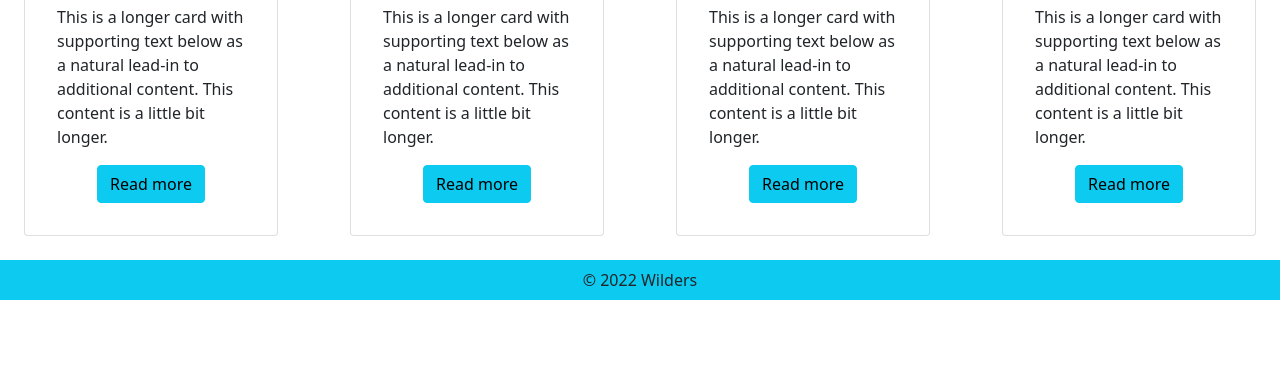
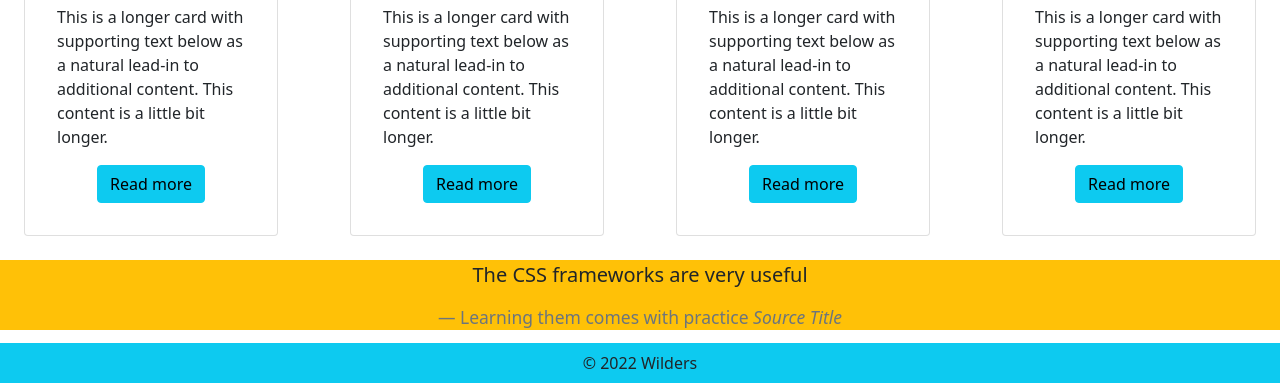
Before and after one commit to alainaissi/Intro_bootstrap, a plain HTML site: page index.html in a window 1280 px wide. Shown: the part 417-800 px from the top of the page. Drawn offline with nearby package versions, Linux system fonts and the light colour scheme.

Commit message:
second one

```diff
--- a/index.html
+++ b/index.html
@@ -109,7 +109,12 @@
     </div>
 </body>
 
-<footer class="bg-info text-center text-lg-start">
+<blockquote class="blockquote text-center bg-warning">
+    <p class="mb-0">The CSS frameworks are very useful</p><br>
+    <footer class="blockquote-footer">Learning them comes with practice <cite title="Source Title">Source Title</cite></footer>
+  </blockquote>
+
+<footer class="bg-info text-center text-lg-start fixed-bottom">
     <div class="text-center p-2">
         © 2022 Wilders
     </div>
```
